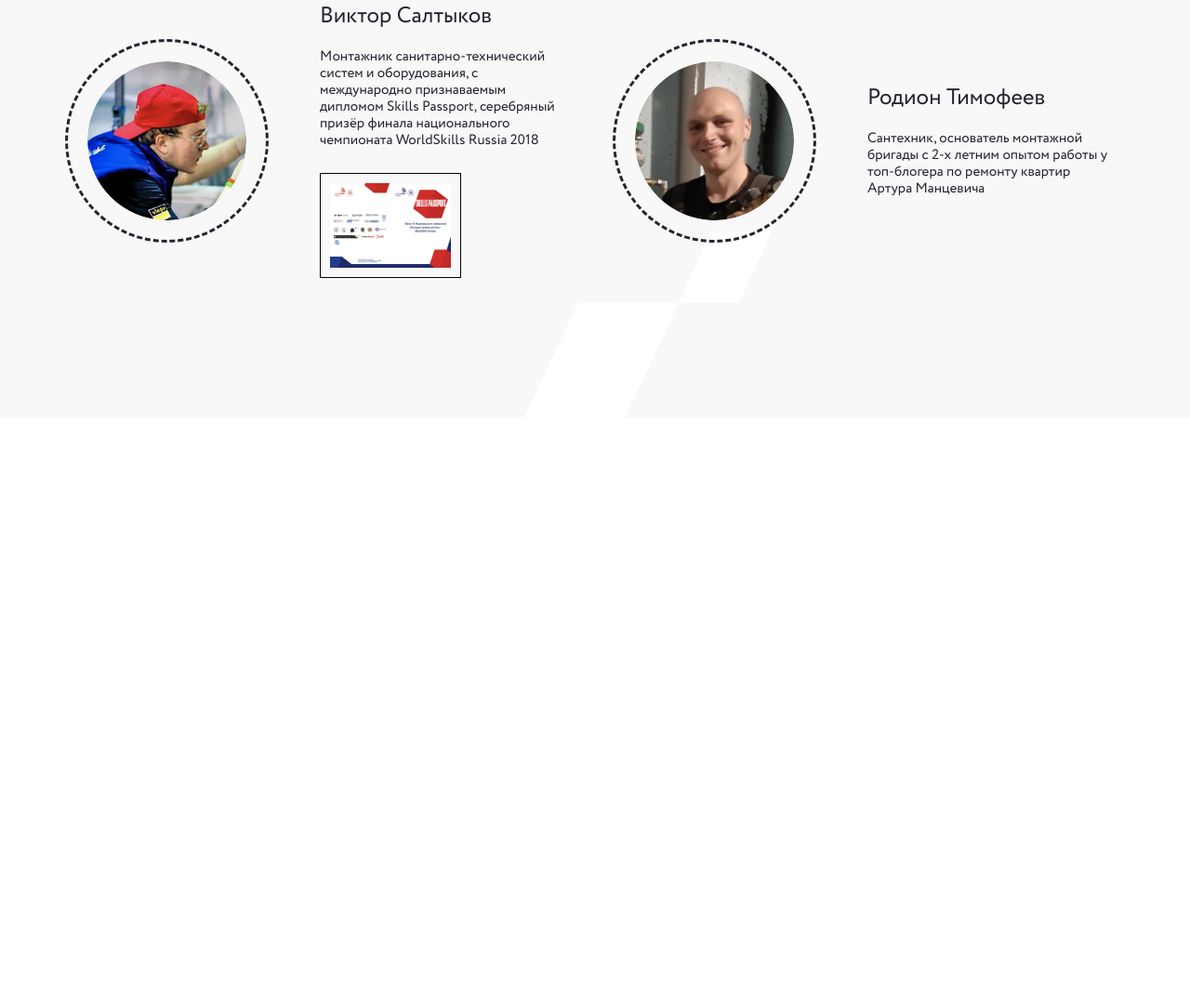
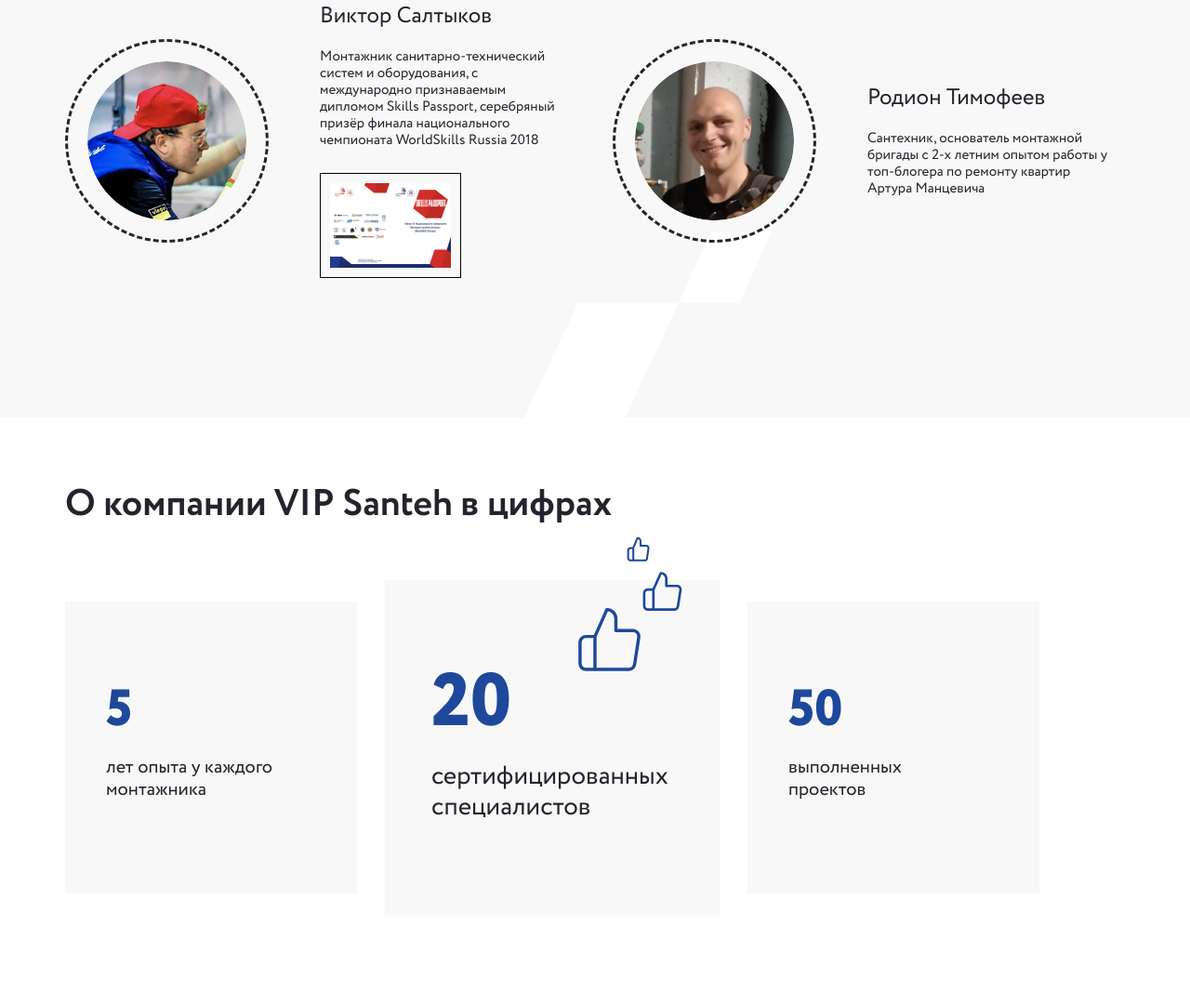
Before and after one commit to DevMinrat/Vip-Santeh, a website: page src/index.html in a window 1280 px wide. Shown: the part 8780-9861 px from the top of the page at 93% size. Before the commit the page ends 9229 px from the top, so only its background shows below. Drawn offline with nearby package versions, Linux system fonts and the light colour scheme; files that its build step writes are made by us from their sources; files whose address does not match are found by name.

Commit message:
added counters section

```diff
--- /dev/null
+++ b/src/assets/scss/blocks/counters.scss
@@ -0,0 +1,73 @@
+.counters__inner {
+  display: flex;
+}
+
+.counters__item {
+  display: flex;
+  flex-direction: column;
+  justify-content: center;
+
+  width: 100%;
+  max-width: 314px;
+  min-height: 314px;
+
+  background: #f8f8f8;
+
+  padding: 0 44px;
+
+  & + & {
+    margin-left: 53px;
+  }
+
+  &--increased {
+    transform: scale(1.15);
+
+    &::before {
+      content: "";
+      position: absolute;
+      right: 35px;
+      top: -40px;
+      z-index: 1;
+
+      width: 98px;
+      height: 127px;
+
+      background: url(/assets/images/likes.svg) no-repeat top center;
+    }
+  }
+
+  &-num {
+    @include f800;
+    font-size: 55px;
+    line-height: 66px;
+    color: $primary;
+
+    margin-bottom: 16px;
+
+    &--increased {
+      position: relative;
+
+      font-size: 70px;
+      line-height: 84px;
+
+      margin-bottom: 11px;
+    }
+  }
+
+  &-text {
+    max-width: 200px;
+
+    font-size: 20px;
+    line-height: 24px;
+    color: $black;
+
+    margin-bottom: 14px;
+
+    &--increased {
+      font-size: 24px;
+      line-height: 29px;
+
+      margin-bottom: 11px;
+    }
+  }
+}
--- a/src/assets/scss/blocks/section.scss
+++ b/src/assets/scss/blocks/section.scss
@@ -37,4 +37,8 @@ section {
   &--experts {
     color: $white;
   }
+
+  &--counters {
+    margin-bottom: 80px;
+  }
 }
--- a/src/assets/scss/style.scss
+++ b/src/assets/scss/style.scss
@@ -53,4 +53,5 @@ a {
 @import "blocks/examples";
 @import "blocks/experts";
 @import "blocks/installers";
+@import "blocks/counters";
 @import "blocks/footer";
--- a/src/index.html
+++ b/src/index.html
@@ -682,3 +682,25 @@ title: Vip Santeh
         </div>
     </div>
 </section>
+
+<section class="counters">
+    <div class="container">
+        <h2 class="section__title section__title--counters">О компании VIP Santeh в цифрах</h2>
+        <div class="counters__inner">
+            <div class="counters__item">
+                <div class="counters__item-num">5</div>
+                <p class="counters__item-text">лет опыта у каждого монтажника</p>
+            </div>
+
+            <div class="counters__item counters__item--increased">
+                <div class="counters__item-num counters__item-num--increased">20</div>
+                <p class="counters__item-text counters__item-text--increased">сертифицированных специалистов</p>
+            </div>
+
+            <div class="counters__item">
+                <div class="counters__item-num">50</div>
+                <p class="counters__item-text">выполненных проектов</p>
+            </div>
+        </div>
+    </div>
+</section>
```
Also changed, not shown: dist/assets/css/style.css, dist/assets/css/style.min.css, dist/assets/images/installers/likes.svg (added), dist/assets/images/installers/wcs.png (deleted), dist/assets/images/likes.svg (added), dist/index.html, src/assets/images/likes.svg (added).
